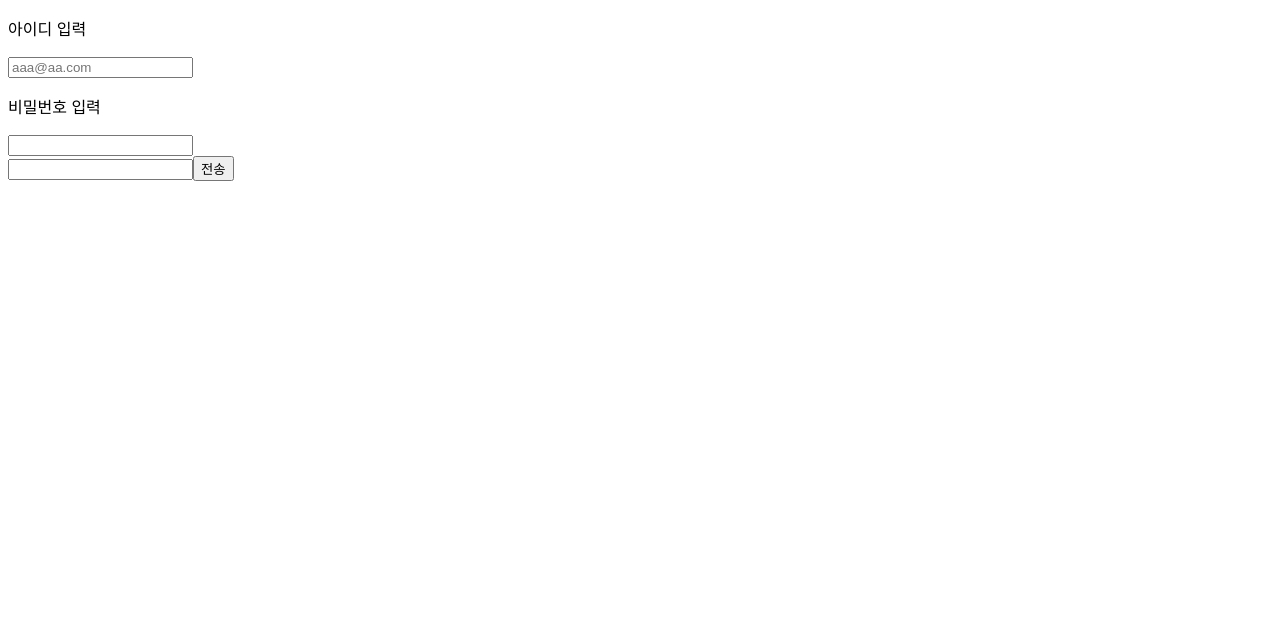
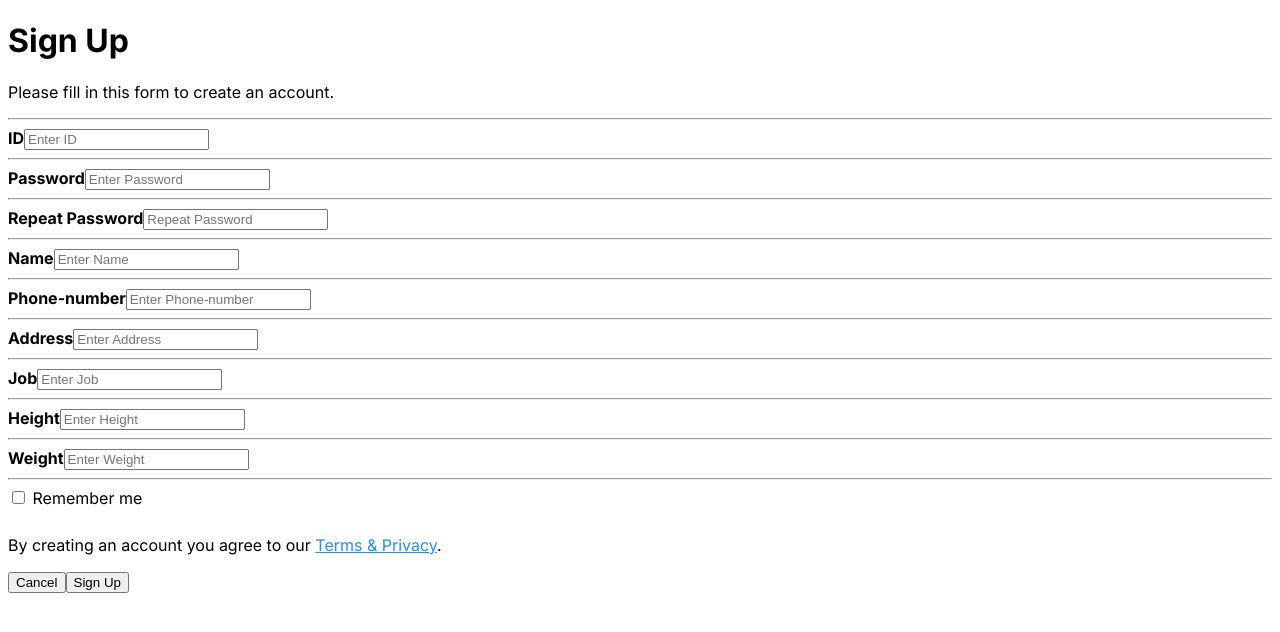
Before and after one commit to chldmsqls34/linus-team-fe, a Next.js app: page /join in a window 1280 px wide. Shown: the top 632 px of the page. Built offline with nearby package versions, Linux system fonts and the light colour scheme.

Commit message:
Feat : Add join page

```diff
--- a/app/join/page.tsx
+++ b/app/join/page.tsx
@@ -1,39 +1,98 @@
 "use client";
 import axios from "axios";
-import { useState } from "react";
-const SERVER = "http://localhost:8080";
+import { useReducer, useState } from "react";
+import { useRouter } from "next/navigation";
+const SERVER = "http://localhost:8080/api";
+import './style.css';
+
 
 
 export default function Join() {
-  const [username, setUsername] = useState("");
-  const[password,setPassword]=useState("")
-  const[name,setName]=useState("");
-  const handleUsername = (e : any)=>{
-    setUsername(e.target.value)
+
+  const [inputs,setInputs] = useState({
+    username :"",
+    password :"",
+    repeatPassword : "",
+    name : "",
+    phone : "",
+    address : "",
+    job : "",
+    height : "",
+    weight : ''
+  })
+
+  const{username,password,repeatPassword,name,phone,address,job,height,weight} = inputs;
+
+  const handleChange = (e:any)=> {
+    const{name,value}= e.target;
+    setInputs({
+      ...inputs,
+      [name]: value,
+      });
   }
-  const handlePassword = (e : any)=>{
-    setPassword(e.target.value)
+  const router = useRouter();
+
+  const handleSubmit =()=> {
+    alert("리퀘스트가 가져가는 아이디 : " + username);
+    alert("리퀘스트가 가져가는 비밀번호 :"+password)
+    const url = `${SERVER}/users`
+    const data = { username,password,repeatPassword,name,phone,address,job,height,weight};
+    const config = {
+      "Cache-Control": "no-cache",
+      "Content-Type": "application/json",
+      Authorization: "Bearer blah ~",
+      "Access-Control-Allow-Origin": "*",
+    }
+
+    axios.post(url, data, {headers: config}).then(res => {
+      alert("리스판스가 가져온 정보: " + JSON.stringify(res.data))
+      router.push("/login")
+    })
   }
-  const handleName = (e : any)=>{
-    setName(e.target.value)
-  }
-
-  const handleSubmit = ()=>{
 
 
 
 
-  }
-
   return (
-    <>
-    <p>아이디 입력</p>
-    <input type="email" value={username} placeholder="aaa@aa.com" onChange={handleUsername} />
-    <p>비밀번호 입력</p>
-    <input type="password" value={password} onChange={handlePassword}></input>
-    <br />
-    <input type="text" value={name} onChange={handleName}></input>
-    <button onClick={handleSubmit}>전송</button>
-    </>
-  );
+    <div className="container">
+    <h1>Sign Up</h1>
+    <p>Please fill in this form to create an account.</p>
+    <hr/>
+    <label htmlFor="username"><b>ID</b></label>
+    <input type="text" placeholder="Enter ID" name="username" value={username} onChange={handleChange} required />
+    <hr/>
+    <label htmlFor="password"><b>Password</b></label>
+    <input type="password" placeholder="Enter Password" name="password" value={password} onChange={handleChange} required/>
+    <hr/>
+    <label htmlFor="repeatPassword"><b>Repeat Password</b></label>
+    <input type="password" placeholder="Repeat Password" name="repeatPassword" onChange={handleChange} required/>
+    <hr/>
+    <label htmlFor="name"><b>Name</b></label>
+    <input type="text" placeholder="Enter Name" name="name" value={name} onChange={handleChange} required/>
+    <hr/>
+    <label htmlFor="phone"><b>Phone-number</b></label>
+    <input type="text" placeholder="Enter Phone-number" name="phone" value={phone} onChange={handleChange} required/>
+    <hr/>
+    <label htmlFor="address"><b>Address</b></label>
+    <input type="text" placeholder="Enter Address" name="address" value={address} onChange={handleChange} required/>
+    <hr/>
+    <label htmlFor="job"><b>Job</b></label>
+    <input type="text" placeholder="Enter Job" name="job" value={job} onChange={handleChange} required/>
+    <hr/>
+    <label htmlFor="height"><b>Height</b></label>
+    <input type="text" placeholder="Enter Height" name="height" value={height} onChange={handleChange} required/>
+    <hr/>
+    <label htmlFor="weight"><b>Weight</b></label>
+    <input type="text" placeholder="Enter Weight" name="weight" value={weight} onChange={handleChange} required/>
+    <hr/>
+    <label>
+      <input type="checkbox" name="remember" value={username} style={{marginBottom:"15px"}}/> Remember me
+    </label>
+    <p>By creating an account you agree to our <a href="#" style={{color:"dodgerblue"}}>Terms & Privacy</a>.</p>
+    <div className="clearfix">
+      <button type="button" className="cancelbtn">Cancel</button>
+      <button type="submit" className="signupbtn" onClick={handleSubmit}>Sign Up</button>
+    </div>
+  </div>
+  )
 }
--- a/app/login/page.tsx
+++ b/app/login/page.tsx
@@ -17,7 +17,7 @@ export default function Login() {
     alert("리퀘스트가 가져가는 아이디 : " + username);
     alert("리퀘스트가 가져가는 비밀번호 :"+password)
     const url = `${SERVER}/login`
-    const data = { username: username,password:password };
+    const data = { username,password};
     const config = {
       "Cache-Control": "no-cache",
       "Content-Type": "application/json",
--- a/package.json
+++ b/package.json
@@ -12,7 +12,8 @@
     "axios": "^1.6.8",
     "next": "14.1.3",
     "react": "^18",
-    "react-dom": "^18"
+    "react-dom": "^18",
+    "next-router": "1.3.6"
   },
   "devDependencies": {
     "@types/node": "^20",
```
Also changed, not shown: app/join/style.css (added).
